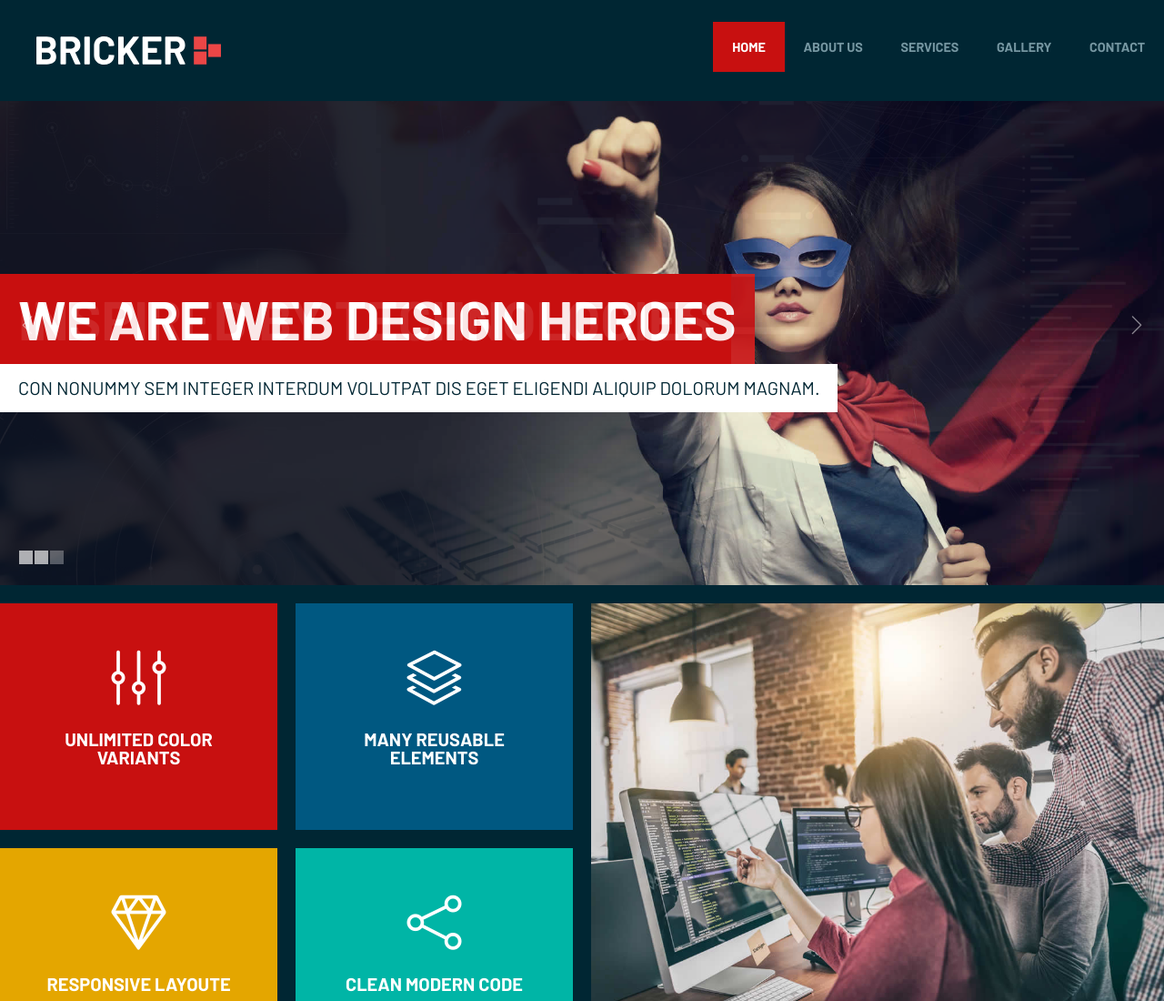
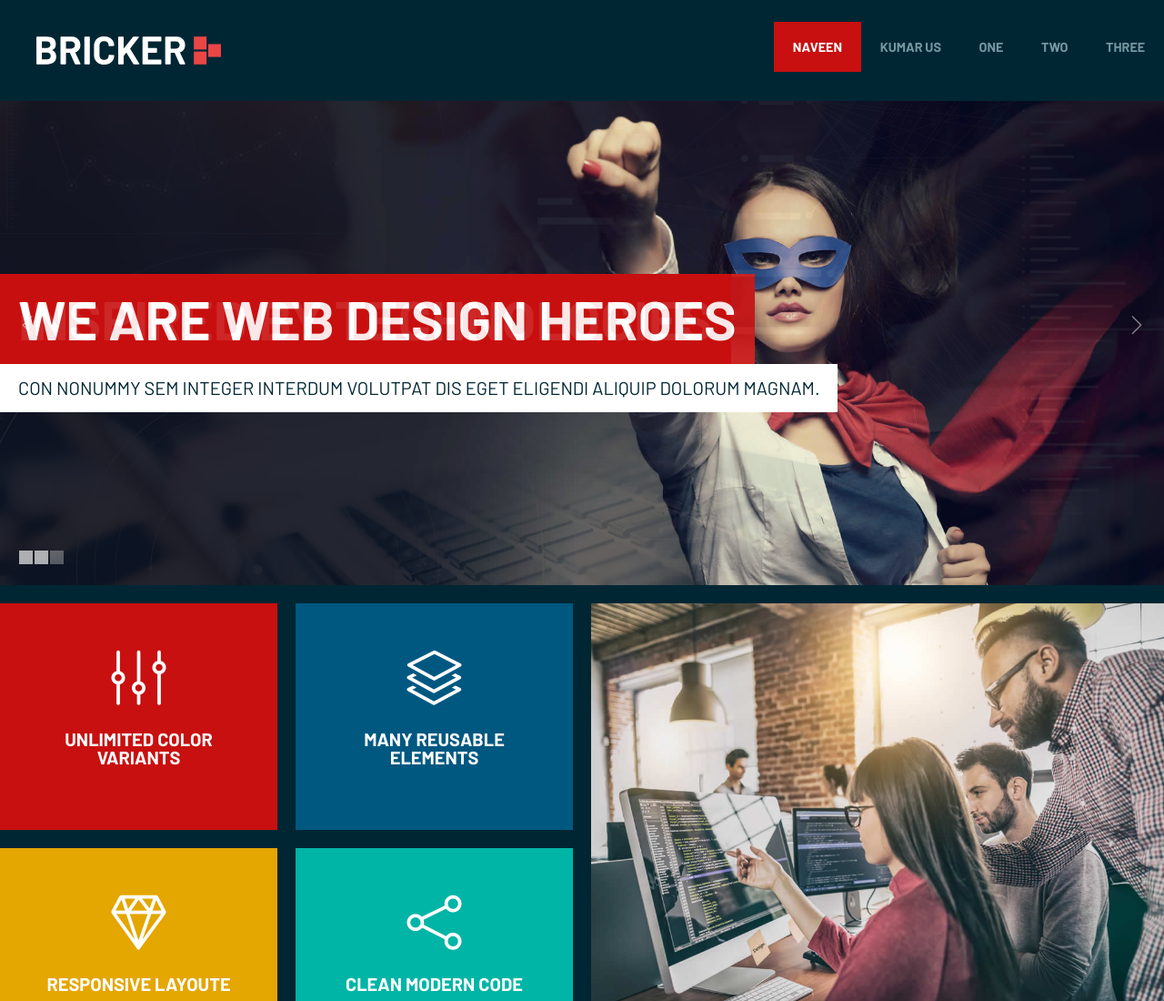
Before and after one commit to naveenkumarnk591504/kumar.com, a plain HTML site: page index.html in a window 1280 px wide. Shown: the top 1100 px of the page at 91% size. Drawn offline with Linux system fonts and the light colour scheme; files whose address does not match are found by name.

Commit message:
Update index.html

```diff
--- a/index.html
+++ b/index.html
@@ -39,11 +39,11 @@
            </a>
            <div class="top-nav s-12 l-9">
               <ul class="top-ul right chevron">
-                <li><a href="index.html">Home</a></li>
-                <li><a href="naveen.html">About Us</a></li>
-                <li><a href="kumar.html">Services</a></li>
-                <li><a href="pankaja.html">Gallery</a></li>
-                <li><a href="rushendra.html">Contact</a></li>
+                <li><a href="index.html">naveen</a></li>
+                <li><a href="naveen.html">kumar Us</a></li>
+                <li><a href="kumar.html">one</a></li>
+                <li><a href="pankaja.html">two</a></li>
+                <li><a href="rushendra.html">three</a></li>
               </ul>
            </div>
         </nav>
```
